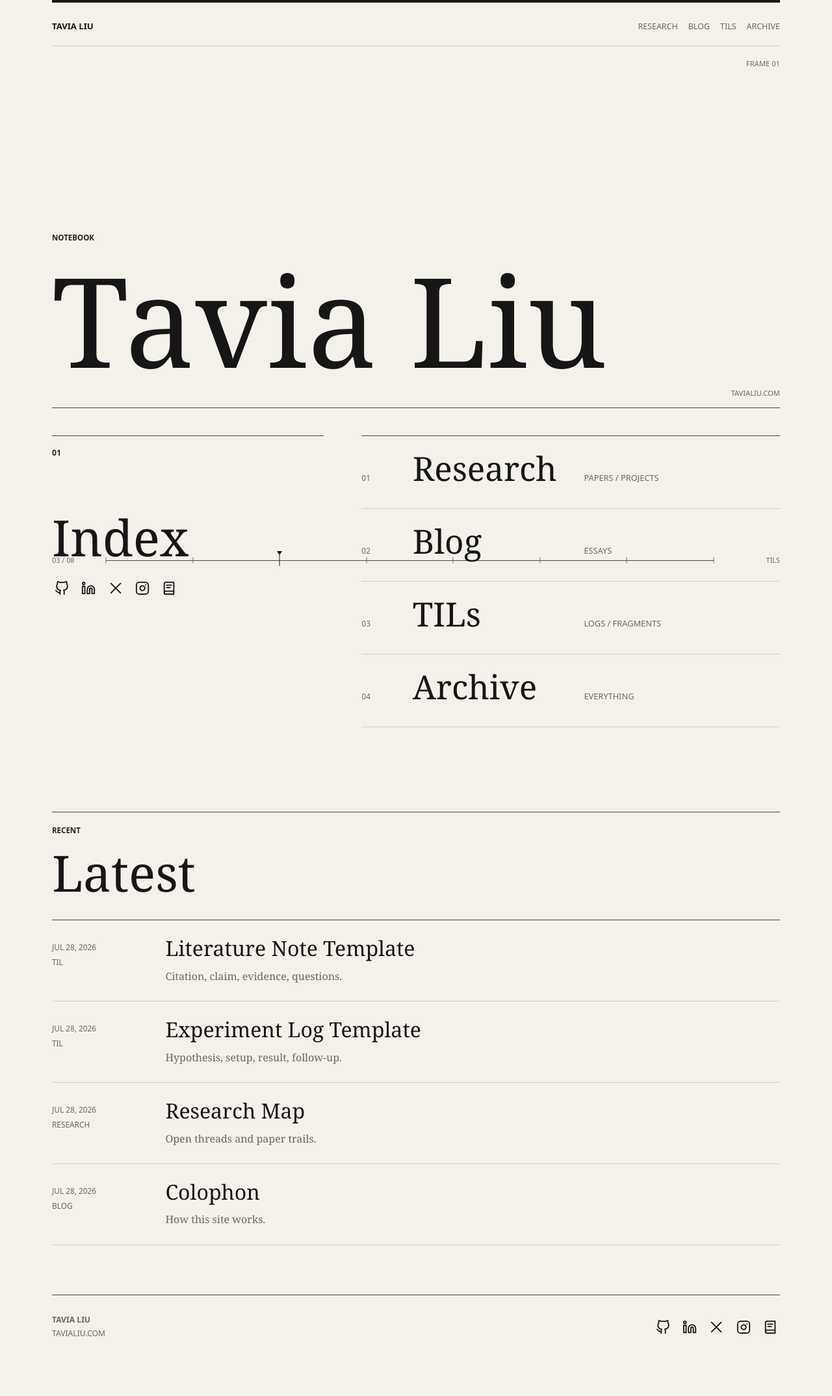
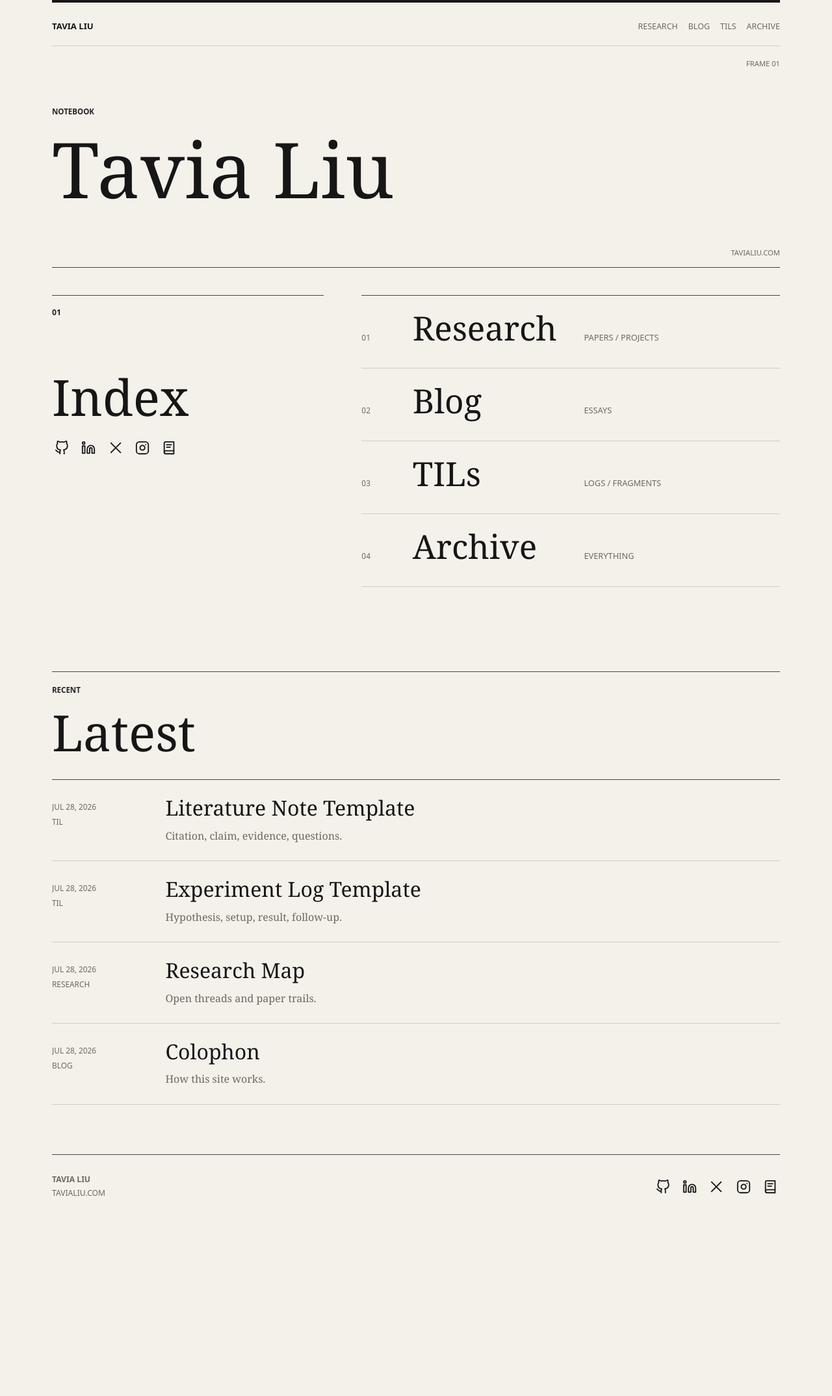
Before and after one commit to tavia-liu/tavia-liu.github.io, a Jekyll site: the page built from index.html, in a window 1280 px wide. Shown: the whole page at 65% size. Built offline with Jekyll 4.4.1, drawn with Linux system fonts in a browser that asks for light colours; after the commit the page ends 1932 px from its top, so only the background shows below that.

Commit message:
Refine home hero and entry hovers

```diff
--- a/_layouts/default.html
+++ b/_layouts/default.html
@@ -7,9 +7,9 @@
     <title>{% if page.title %}{{ page.title }} - {% endif %}{{ site.title }}</title>
     <link rel="canonical" href="{{ page.url | absolute_url }}">
     <link rel="alternate" type="application/rss+xml" title="{{ site.title }}" href="{{ '/feed.xml' | relative_url }}">
-    <link rel="stylesheet" href="{{ '/assets/css/main.css?v=20260728-filmaxis' | relative_url }}">
+    <link rel="stylesheet" href="{{ '/assets/css/main.css?v=20260728-homeentries' | relative_url }}">
   </head>
-  <body>
+  <body{% if page.url == "/" %} class="is-home"{% endif %}>
     <header class="site-header">
       <a class="site-title" href="{{ '/' | relative_url }}">{{ site.title }}</a>
       <nav class="site-nav" aria-label="Main navigation">
@@ -23,6 +23,7 @@
       {{ content }}
     </main>
 
+    {% unless page.url == "/" %}
       <nav class="film-axis" aria-label="Page timeline" hidden>
         <span class="film-axis__index" data-film-index>01 / 01</span>
         <span class="film-axis__track">
@@ -31,6 +32,7 @@
         </span>
         <span class="film-axis__caption" data-film-caption>Frame</span>
       </nav>
+    {% endunless %}
 
     <footer class="site-footer">
       <div>
@@ -41,6 +43,6 @@
         {% include social-icons.html %}
       </nav>
     </footer>
-    <script src="{{ '/assets/js/site.js?v=20260728-filmaxis' | relative_url }}" defer></script>
+    <script src="{{ '/assets/js/site.js?v=20260728-homeentries' | relative_url }}" defer></script>
   </body>
 </html>
--- a/assets/css/main.css
+++ b/assets/css/main.css
@@ -187,6 +187,16 @@
   font-size: clamp(4.4rem, 15vw, 12rem);
   transform-origin: left bottom;
   animation: title-open 950ms 180ms cubic-bezier(0.16, 1, 0.3, 1) both;
+}
+
+.is-home .hero {
+  min-height: clamp(260px, 38vh, 430px);
+  justify-content: center;
+  padding: 28px 0 26px;
+}
+
+.is-home .hero h1 {
+  font-size: clamp(3.4rem, 10vw, 7.4rem);
 }
 
 h2 {
@@ -391,13 +401,31 @@
 }
 
 .entry {
+  position: relative;
   display: grid;
   grid-template-columns: 152px 1fr;
   gap: 1.4rem;
   border-bottom: 1px solid var(--line);
+  overflow: hidden;
   padding: 25px 0;
   transform-origin: top;
   transition: opacity 420ms ease, transform 420ms ease;
+}
+
+.entry::after {
+  position: absolute;
+  inset: 0;
+  content: "";
+  background: linear-gradient(90deg, transparent, rgba(22, 22, 22, 0.055), transparent);
+  opacity: 0;
+  pointer-events: none;
+  transform: translateX(-42%);
+  transition: opacity 220ms ease, transform 560ms cubic-bezier(0.16, 1, 0.3, 1);
+}
+
+.entry:hover::after {
+  opacity: 1;
+  transform: translateX(42%);
 }
 
 .entry[data-reveal] {
@@ -411,15 +439,19 @@
 }
 
 .entry-title {
+  display: inline-block;
   color: var(--ink);
   font-size: clamp(1.35rem, 2.5vw, 2.15rem);
   font-weight: 400;
   line-height: 1.14;
   text-decoration: none;
+  transition: color 220ms ease, transform 260ms ease;
 }
 
+.entry:hover .entry-title,
 .entry-title:hover {
-  color: var(--accent);
+  color: var(--ink);
+  transform: translateX(10px);
 }
 
 .entry-summary {
```
Lines whose indentation alone changed are shown as unchanged.
